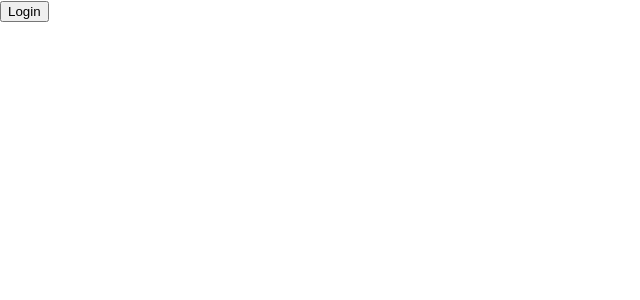
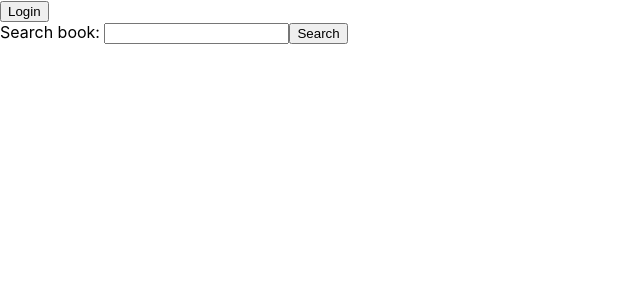
Before and after one commit to abir0git/SW_Lab_TeamProject, a React (Create React App) app in the folder login/frontend/bas_app/: page / in a window 1280 px wide. Shown: the top 300 px of the page, without its empty margins (0-640 px from the left). Built offline with nearby package versions, Linux system fonts and the light colour scheme.

Commit message:
search book done

```diff
--- a/login/frontend/bas_app/src/App.js
+++ b/login/frontend/bas_app/src/App.js
@@ -3,6 +3,7 @@ import React, { useState, useEffect } from "react";
 import {BrowserRouter, Routes, Route, Link, useNavigate } from "react-router-dom";
 import "./App.css";
 import LoginButton from "./Components/LoginButton"
+import SearchButton from "./Components/SearchButton"
 import "./Components/Css_files/Modal.css"
 import "./Components/Css_files/Signup.css"
 import "./Components/Css_files/Signin.css"
@@ -16,9 +17,12 @@ function App() {
 			<Route
             exact
             path="/"
-            element={     <div>
+            element={
+			<div>
 				<LoginButton openmodal={openmodal} setopenmodal={setopenmodal}></LoginButton>
-			</div>      }
+				<SearchButton></SearchButton>
+			</div>
+			}
           />
 
 		</Routes>
--- /dev/null
+++ b/login/frontend/bas_app/src/Components/SearchButton.js
@@ -0,0 +1,16 @@
+// import Modal from "./Modal";
+const SearchButton = () => {
+
+    return (
+        <div>
+            <form action="http://127.0.0.1:5000/search" method="post">
+            <label>
+        Search book: <input name="search_key" />
+            </label>
+            <button type="submit">Search</button>
+            </form>
+        </div>
+     );
+}
+
+export default SearchButton;
```
Also changed, not shown: 1 other file (tests, documents, lock files or other folders).
